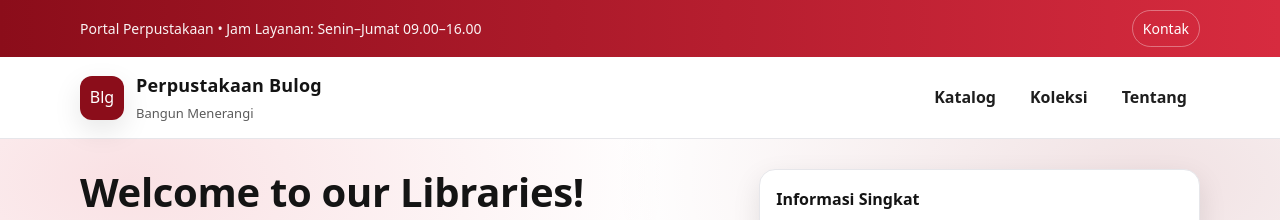
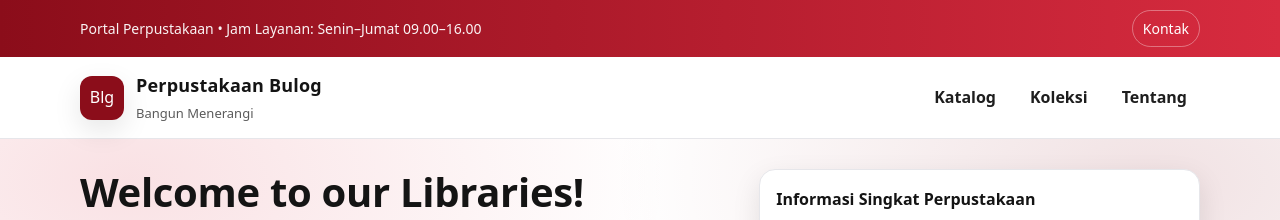
Before and after one commit to arkiansyah/WEBUASARK, a plain HTML site: page index.html in a window 1280 px wide. Shown: the top 220 px of the page. Drawn offline with Linux system fonts and the light colour scheme.

Commit message:
Update index.html

```diff
--- a/index.html
+++ b/index.html
@@ -213,7 +213,7 @@
         </div>
 
         <aside class="hero-panel" aria-label="Informasi ringkas perpustakaan">
-          <h2 class="panel-title">Informasi Singkat</h2>
+          <h2 class="panel-title">Informasi Singkat Perpustakaan</h2>
           <dl class="panel-dl">
             <div class="dl-row">
               <dt>Alamat</dt>
```
